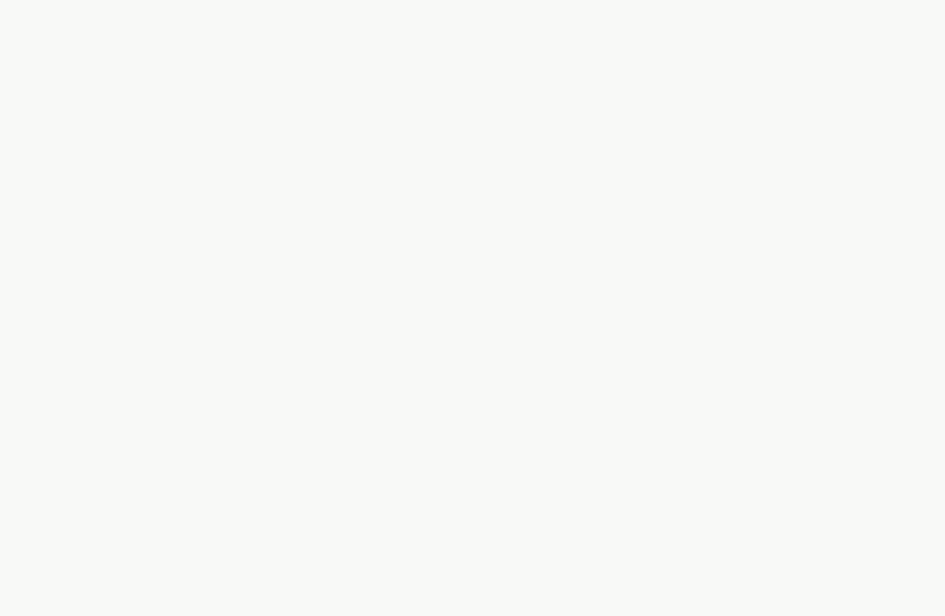
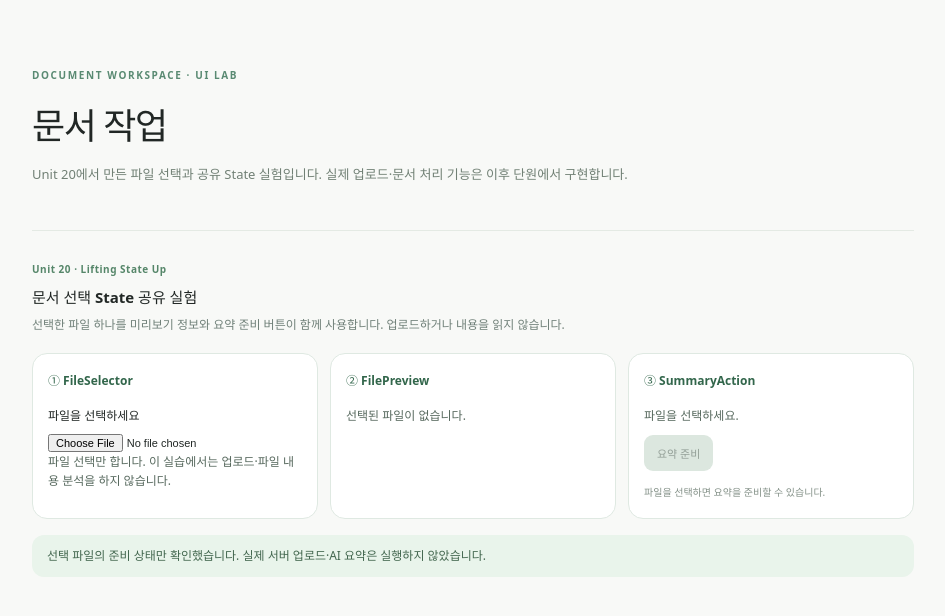
Before and after one commit to wooju01/study, a React (Vite) app: page /documents in a window 1280 px wide. Before the commit this address had no page. Shown: the top 616 px of the page, without its empty margins (167-1112 px from the left). Built offline with nearby package versions, Linux system fonts and the light colour scheme.

Commit message:
문서요약 페이지 완_

```diff
--- a/src/App.jsx
+++ b/src/App.jsx
@@ -2,6 +2,7 @@ import React, { useEffect } from "react";
 import { Routes, Route } from "react-router";
 import HomePage from "./page/HomePage.jsx";
 import ChatPage from "./page/ChatPage.jsx";
+import DocumentPage from "./page/DocumentPage.jsx";
 import useChatMessages from "./hooks/useChatMessages.js";
 import MainLayout from "./layout/MainLayout.jsx";
 
@@ -50,6 +51,7 @@ export default function App() {
           }
         />
       </Route>
+      <Route path="documents" element={<DocumentPage />} />
     </Routes>
   );
 }
--- a/src/page/DocumentPage.jsx
+++ b/src/page/DocumentPage.jsx
@@ -0,0 +1,20 @@
+import React from "react";
+import DocumentSelectionLab from "../components/document/DocumentPage.jsx";
+
+export default function DocumentPage() {
+  return (
+    <main id="main-content" className="route-view page-main">
+      <div className="page-inner">
+        <header className="page-intro">
+          <span className="eyebrow">DOCUMENT WORKSPACE · UI LAB</span>
+          <h2>문서 작업</h2>
+          <p>
+            Unit 20에서 만든 파일 선택과 공유 State 실험입니다. 실제 업로드·문서
+            처리 기능은 이후 단원에서 구현합니다.
+          </p>
+        </header>
+        <DocumentSelectionLab />
+      </div>
+    </main>
+  );
+}
```
